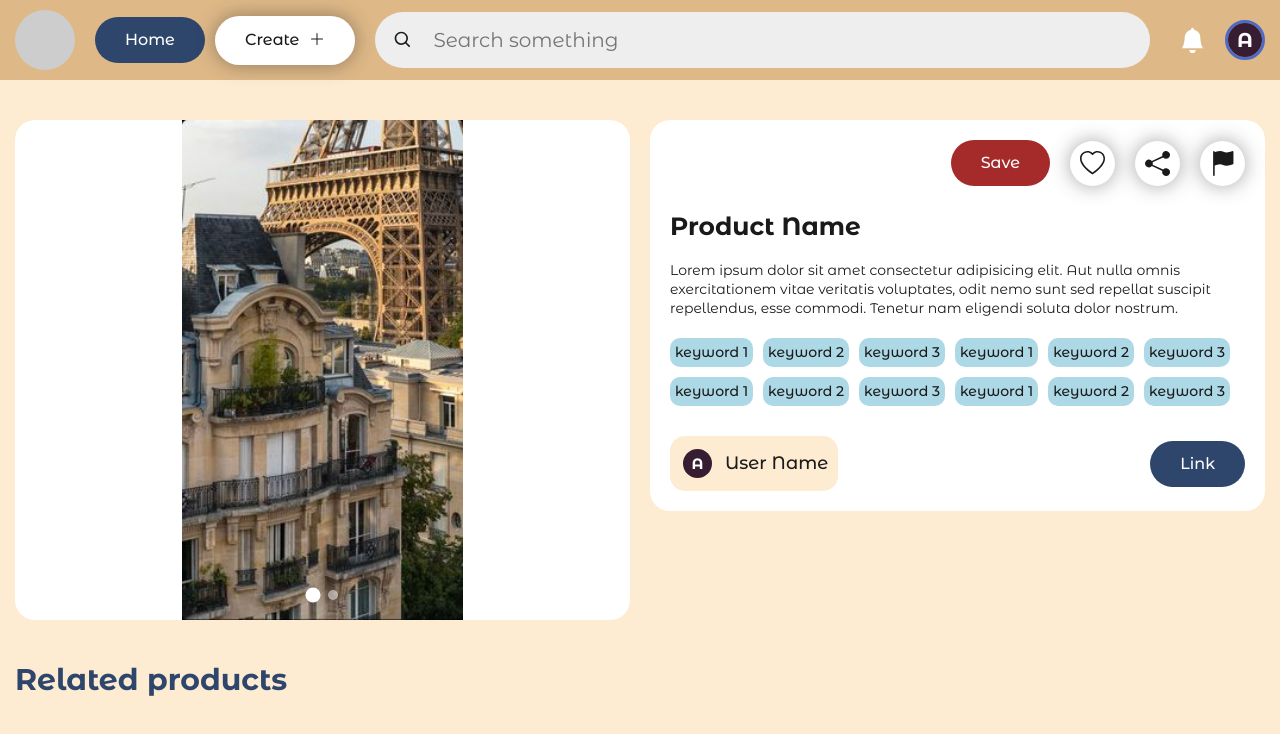
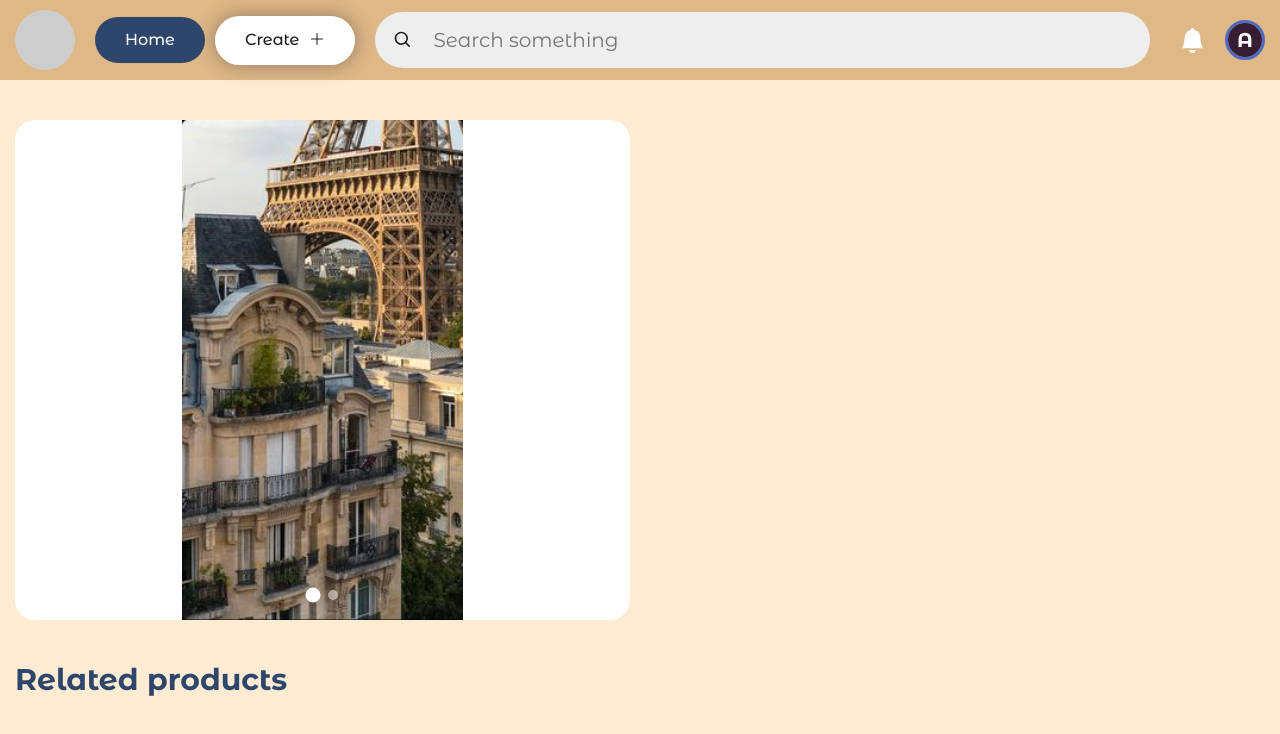
Before and after one commit to islamxm/handmadep-web, a Next.js app: page /itm/1 in a window 1280 px wide. Shown: the top 734 px of the page. Built offline with nearby package versions, Linux system fonts and the light colour scheme; what typescript-cookie would draw is missing.

Commit message:
disable body item

```diff
--- a/pageModules/catalog/components/Main/Main.tsx
+++ b/pageModules/catalog/components/Main/Main.tsx
@@ -13,7 +13,7 @@ const Main = () => {
                     <Slider/>
                 </Col>
                 <Col span={12}>
-                    <Body/>
+                    {/* <Body/> */}
                 </Col>
             </Row>
         </div>
```
